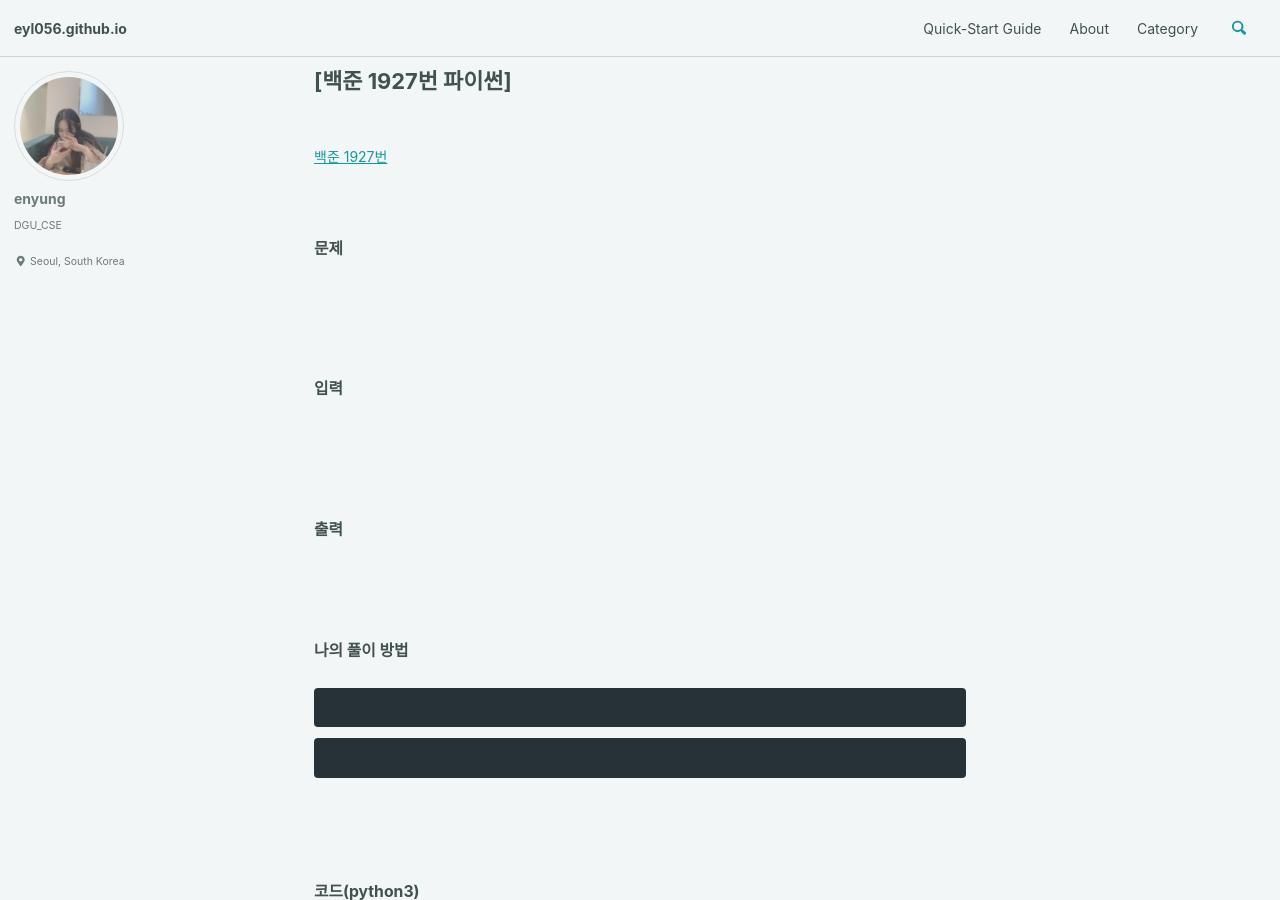
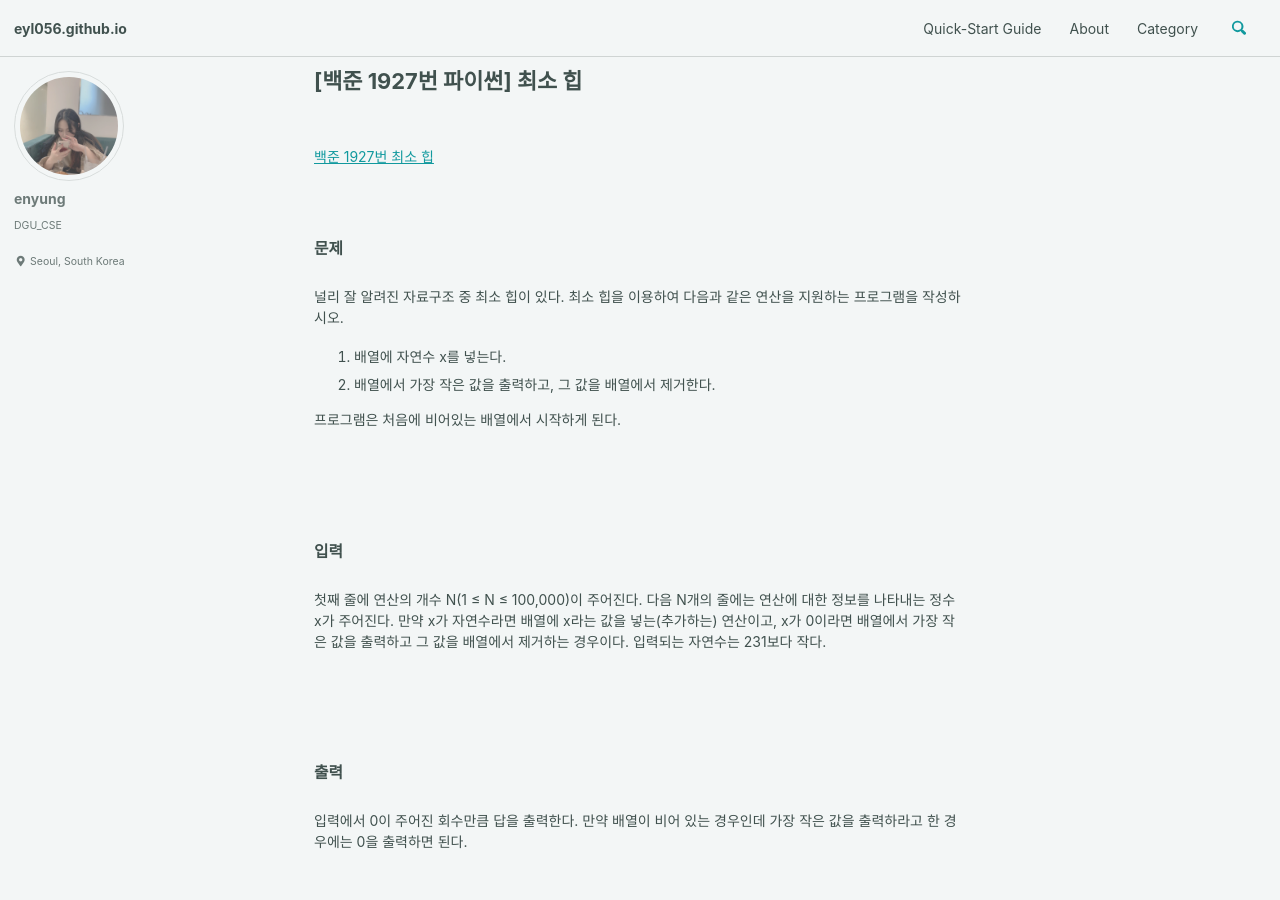
Before and after one commit to eyl056/enyungBlog, a Jekyll site: the page built from _posts/2021-03-08-백준1927.md, in a window 1280 px wide and 900 px high. Built offline with Jekyll 4.4.1, drawn with Linux system fonts in a browser that asks for light colours; cached includes are drawn as plain includes.

Commit message:
Update 2021-03-08-백준1927.md

```diff
--- a/_posts/2021-03-08-백준1927.md
+++ b/_posts/2021-03-08-백준1927.md
@@ -1,26 +1,33 @@
 ---
-title: "[백준 1927번 파이썬] "
+title: "[백준 1927번 파이썬] 최소 힙"
 date: 2020-03-08
 categories: baekjoon
 ---
 
 <br><br>
-[백준 1927번 ](https://www.acmicpc.net/problem/1927)
+[백준 1927번 최소 힙](https://www.acmicpc.net/problem/1927)
 <br><br><br>
 
 ### 문제<br>
 
+널리 잘 알려진 자료구조 중 최소 힙이 있다. 최소 힙을 이용하여 다음과 같은 연산을 지원하는 프로그램을 작성하시오.
 
+1. 배열에 자연수 x를 넣는다.
+2. 배열에서 가장 작은 값을 출력하고, 그 값을 배열에서 제거한다.
+
+프로그램은 처음에 비어있는 배열에서 시작하게 된다.
 
 <br><br><br>
 
 ### 입력<br>
 
-
+첫째 줄에 연산의 개수 N(1 ≤ N ≤ 100,000)이 주어진다. 다음 N개의 줄에는 연산에 대한 정보를 나타내는 정수 x가 주어진다. 만약 x가 자연수라면 배열에 x라는 값을 넣는(추가하는) 연산이고, x가 0이라면 배열에서 가장 작은 값을 출력하고 그 값을 배열에서 제거하는 경우이다. 입력되는 자연수는 231보다 작다.
 
 <br><br><br>
 
-### 출력
+### 출력<br>
+
+입력에서 0이 주어진 회수만큼 답을 출력한다. 만약 배열이 비어 있는 경우인데 가장 작은 값을 출력하라고 한 경우에는 0을 출력하면 된다.
 
 <br><br><br>
 
```
